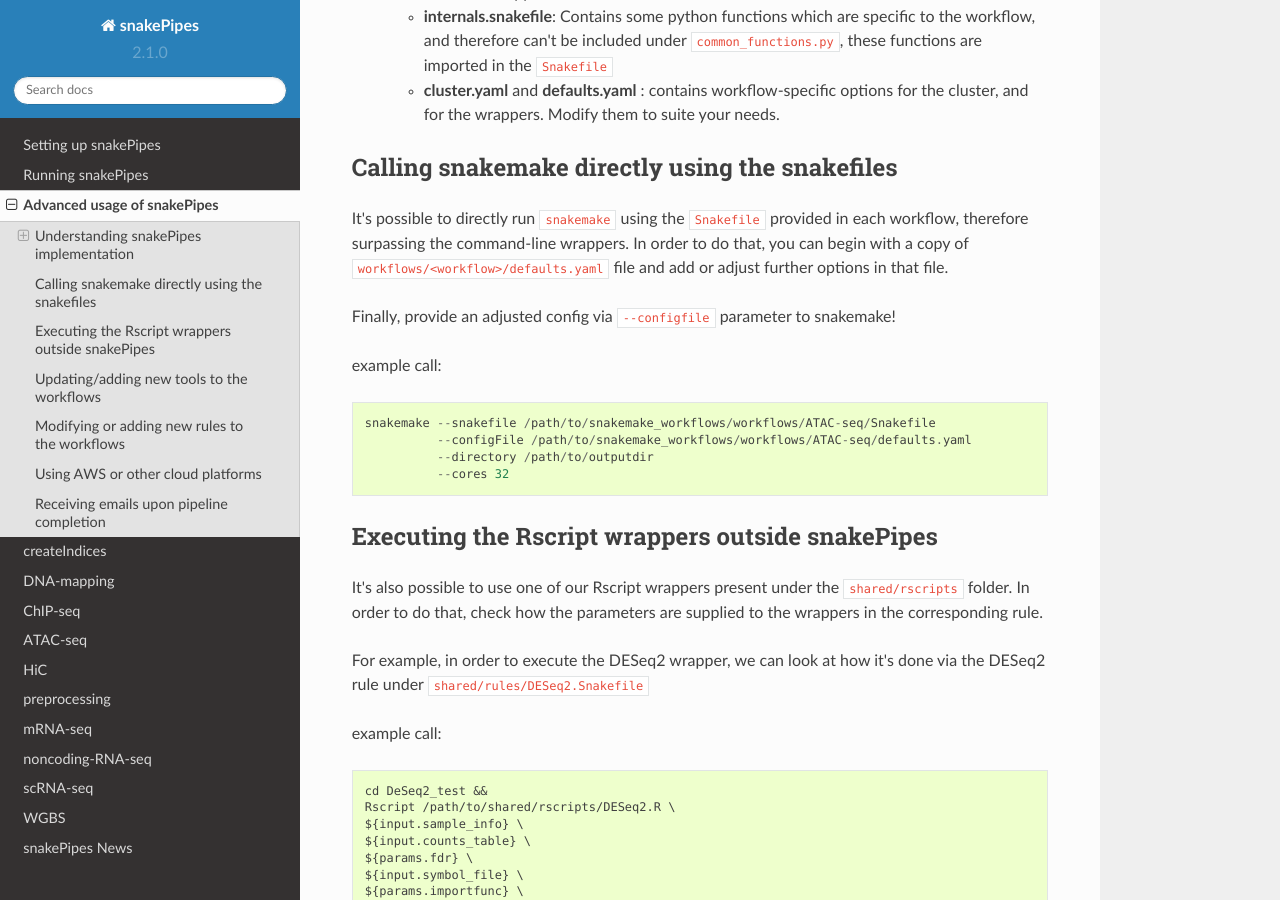
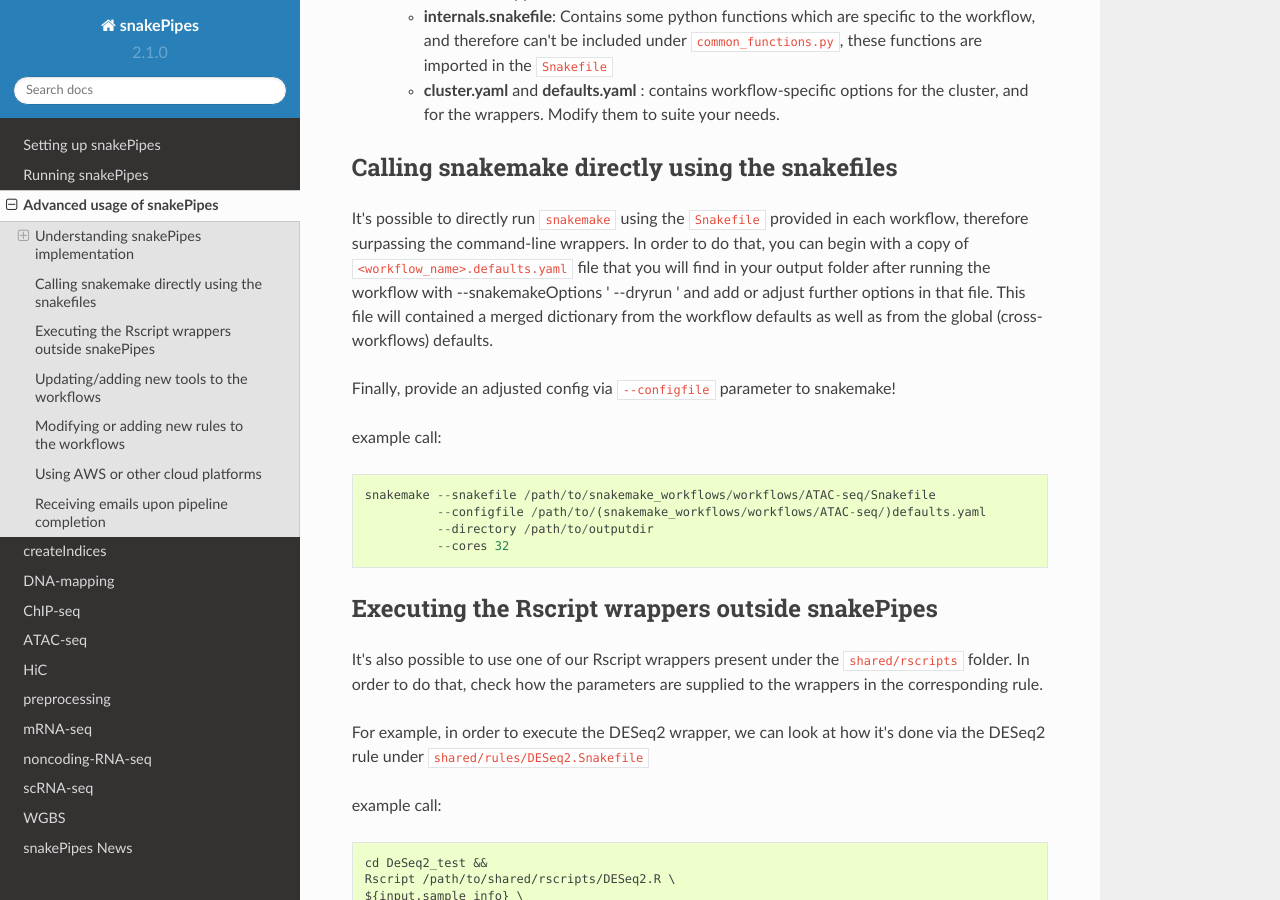
Before and after one commit to maxplanck-ie/snakepipes, a Sphinx documentation site: the page built from docs/content/advanced_usage.rst, in a window 1280 px wide and 900 px high, scrolled down 1948 px. Built offline with Sphinx 7.4.7 and the Read the Docs theme 2.0.0, drawn with Linux system fonts in a browser that asks for light colours.

Commit message:
docs from snakefile

```diff
--- a/docs/content/advanced_usage.rst
+++ b/docs/content/advanced_usage.rst
@@ -77,14 +77,15 @@ All files needed to be modified in order to extend/modify a workflow, are availa
 Calling snakemake directly using the snakefiles
 ------------------------------------------------
 
-It's possible to directly run ``snakemake`` using the ``Snakefile`` provided in each workflow, therefore surpassing the command-line wrappers. In order to do that, you can begin with a copy of ``workflows/<workflow>/defaults.yaml`` file and add or adjust further options in that file.
+It's possible to directly run ``snakemake`` using the ``Snakefile`` provided in each workflow, therefore surpassing the command-line wrappers.
+In order to do that, you can begin with a copy of ``<workflow_name>.defaults.yaml`` file that you will find in your output folder after running the workflow with --snakemakeOptions ' --dryrun ' and add or adjust further options in that file. This file will contained a merged dictionary from the workflow defaults as well as from the global (cross-workflows) defaults.
 
 Finally, provide an adjusted config via ``--configfile`` parameter to snakemake!
 
 example call::
 
     snakemake --snakefile /path/to/snakemake_workflows/workflows/ATAC-seq/Snakefile
-              --configFile /path/to/snakemake_workflows/workflows/ATAC-seq/defaults.yaml
+              --configfile /path/to/(snakemake_workflows/workflows/ATAC-seq/)defaults.yaml
               --directory /path/to/outputdir
               --cores 32
 
```
